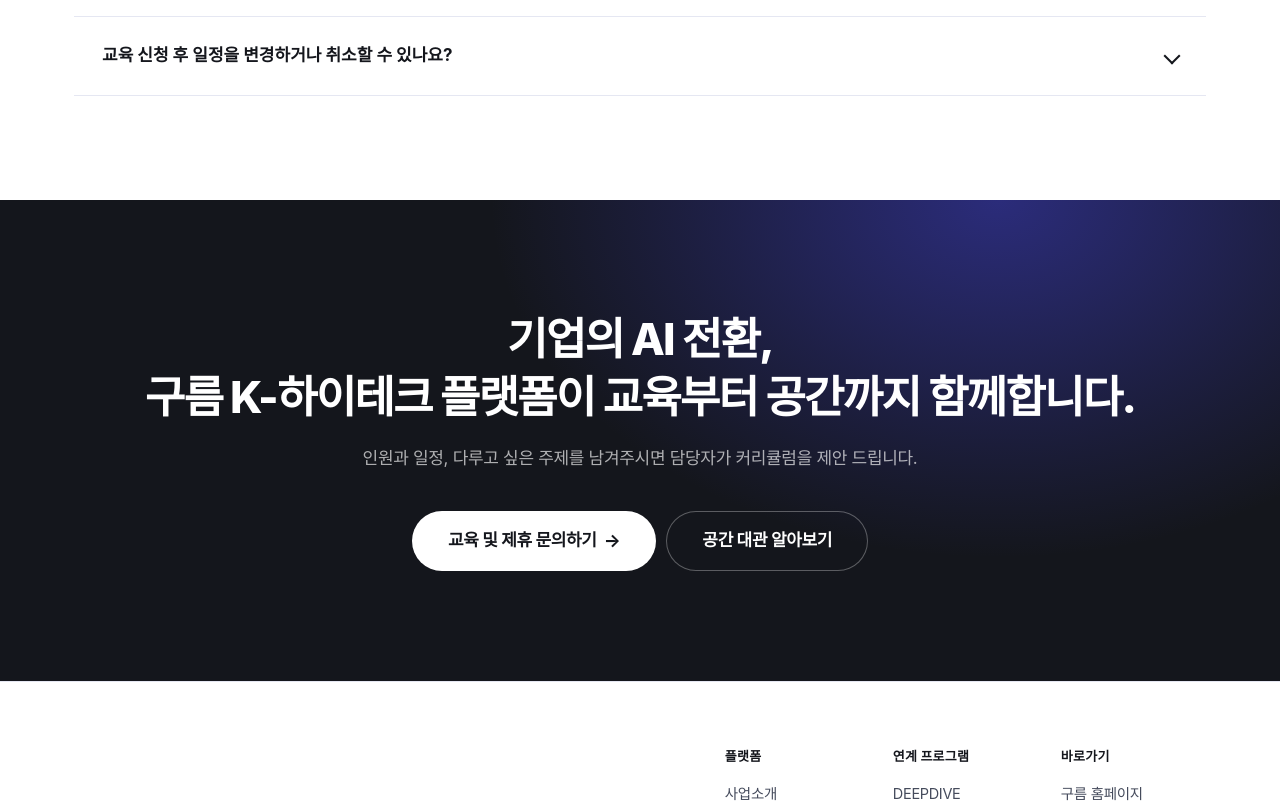
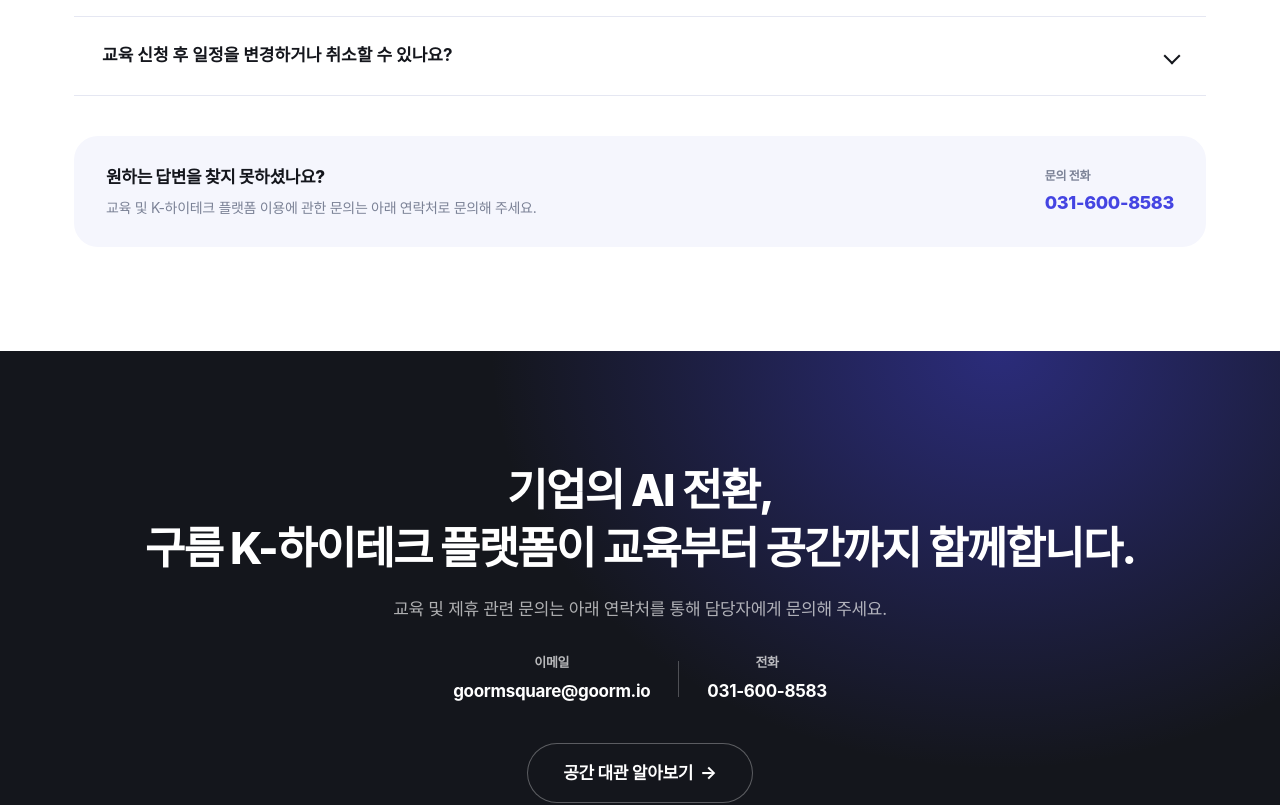
Before and after one commit to gain-0525/KHP_landingPage, a React (Vite) app: page /contact in a window 1280 px wide. Shown: the part 1280-2085 px from the top of the page. Built offline with nearby package versions, Linux system fonts and the light colour scheme; a web font is replaced by a local one.

Commit message:
[Fix] #12 라우터 및 css 수정

```diff
--- a/src/components/about/LocationSection.css
+++ b/src/components/about/LocationSection.css
@@ -88,3 +88,47 @@
   border-radius: var(--r-md);
   overflow: hidden;
 }
+
+#location .tabs {
+  display: grid;
+  grid-template-columns: repeat(2, 1fr);
+  gap: 12px;
+
+  width: 360px;
+}
+
+#location .tab {
+  min-height: 64px;
+  padding: 0 28px;
+
+  border: 1px solid var(--line);
+  border-radius: 14px;
+
+  background: var(--surface);
+  color: var(--ink-2);
+
+  font-size: 18px;
+  font-weight: 800;
+
+  cursor: pointer;
+
+  transition:
+    background .2s ease,
+    color .2s ease,
+    border-color .2s ease,
+    transform .2s ease;
+}
+
+#location .tab:hover {
+  border-color: var(--blue);
+  color: var(--blue);
+  transform: translateY(-2px);
+}
+
+#location .tab[aria-selected="true"] {
+  background: var(--blue);
+  border-color: var(--blue);
+  color: #fff;
+
+  box-shadow: 0 8px 24px rgba(68, 68, 226, 0.18);
+}
--- a/src/components/contact/FaqSection.css
+++ b/src/components/contact/FaqSection.css
@@ -134,6 +134,69 @@
   background-color: #fff;
 }
 
+.faq__contact {
+  margin-top: 40px;
+  padding: 28px 32px;
+
+  display: flex;
+  align-items: center;
+  justify-content: space-between;
+  gap: 32px;
+
+  background: var(--mist);
+  border-radius: var(--r-lg);
+}
+
+.faq__contact-text strong {
+  display: block;
+  margin-bottom: 6px;
+
+  font-size: 17px;
+  font-weight: 800;
+  color: var(--ink);
+}
+
+.faq__contact-text p {
+  margin: 0;
+
+  font-size: 14px;
+  line-height: 1.6;
+  color: var(--ink-3);
+}
+
+.faq__contact-info {
+  flex-shrink: 0;
+
+  display: flex;
+  flex-direction: column;
+  gap: 4px;
+}
+
+.faq__contact-label {
+  font-size: 12px;
+  font-weight: 700;
+  color: var(--ink-3);
+}
+
+.faq__contact-info a {
+  font-size: 18px;
+  font-weight: 800;
+  color: var(--blue);
+  text-decoration: none;
+}
+
+.faq__contact-info a:hover {
+  text-decoration: underline;
+}
+
+@media (max-width: 640px) {
+  .faq__contact {
+    align-items: flex-start;
+    flex-direction: column;
+    padding: 24px;
+  }
+}
+
 /* 모바일 */
 @media (max-width: 768px) {
   .faq__tabs {
--- a/src/components/contact/FaqSection.tsx
+++ b/src/components/contact/FaqSection.tsx
@@ -235,6 +235,25 @@
             );
           })}
         </div>
+
+        {/* 문의 안내 */}
+        <div className="faq__contact">
+          <div className="faq__contact-text">
+            <strong>원하는 답변을 찾지 못하셨나요?</strong>
+            <p>
+              교육 및 K-하이테크 플랫폼 이용에 관한 문의는
+              아래 연락처로 문의해 주세요.
+            </p>
+          </div>
+
+          <div className="faq__contact-info">
+            <span className="faq__contact-label">문의 전화</span>
+
+            <a href="tel:0316008586">
+              031-600-8583
+            </a>
+          </div>
+        </div>
       </div>
     </section>
   );
--- a/src/components/home/RoadmapSection.css
+++ b/src/components/home/RoadmapSection.css
@@ -9,12 +9,7 @@
   right: 0;
   top: 23px;
   height: 1px;
-  background: linear-gradient(
-    90deg,
-    var(--blue) 0%,
-    var(--blue) 66%,
-    var(--line) 66%
-  );
+  background-color: blue;
 }
 
 .road__grid {
--- a/src/components/home/RoadmapSection.tsx
+++ b/src/components/home/RoadmapSection.tsx
@@ -147,9 +147,9 @@
 
           <Link
             className="btn btn--lg btn--fill"
-            to="/contact/inquiry"
+            to="/programs"
           >
-            교육 신청 · 문의하기
+            교육훈련 자세히보기
             <span className="btn__arw" aria-hidden="true">
               →
             </span>
--- a/src/components/layout/CtaSection.css
+++ b/src/components/layout/CtaSection.css
@@ -61,3 +61,38 @@
 .cta .btn--light .btn__arw {
   color: inherit;
 }
+
+
+.cta__contact {
+  display: flex;
+  align-items: center;
+  justify-content: center;
+  gap: 28px;
+
+  margin-top: 28px;
+}
+
+.cta__contact-item {
+  display: flex;
+  flex-direction: column;
+  gap: 5px;
+
+  text-decoration: none;
+}
+
+.cta__contact-label {
+  font-size: 13px;
+  font-weight: 600;
+  opacity: 0.7;
+}
+
+.cta__contact-item strong {
+  font-size: 17px;
+  font-weight: 700;
+}
+
+.cta__contact-divider {
+  width: 1px;
+  height: 36px;
+  background: rgba(255, 255, 255, 0.25);
+}
--- a/src/components/layout/CtaSection.tsx
+++ b/src/components/layout/CtaSection.tsx
@@ -13,26 +13,39 @@
         </h2>
 
         <p>
-          인원과 일정, 다루고 싶은 주제를 남겨주시면 담당자가
-          커리큘럼을 제안 드립니다.
+          교육 및 제휴 관련 문의는 아래 연락처를 통해
+          담당자에게 문의해 주세요.
         </p>
 
+        <div className="cta__contact">
+          <a
+            href="mailto:goormsquare@goorm.io"
+            className="cta__contact-item"
+          >
+            <span className="cta__contact-label">이메일 </span>
+            <strong>goormsquare@goorm.io</strong>
+          </a>
+
+          <span className="cta__contact-divider" />
+
+          <a
+            href="tel:0316008586"
+            className="cta__contact-item"
+          >
+            <span className="cta__contact-label">전화 </span>
+            <strong>031-600-8583</strong>
+          </a>
+        </div>
+
         <div className="cta__btns">
-          <Link
-            className="btn btn--lg btn--light"
-            to="/contact"
-          >
-            교육 및 제휴 문의하기
-            <span className="btn__arw" aria-hidden="true">
-              →
-            </span>
-          </Link>
-
           <Link
             className="btn btn--lg btn--outline"
             to="/space"
           >
             공간 대관 알아보기
+            <span className="btn__arw" aria-hidden="true">
+              →
+            </span>
           </Link>
         </div>
       </div>
--- a/src/components/space/SpaceSection.css
+++ b/src/components/space/SpaceSection.css
@@ -375,3 +375,167 @@
   object-fit: cover;
   display: block;
 }
+
+.space__tabs {
+  display: grid;
+  grid-template-columns: repeat(2, 1fr);
+  gap: 12px;
+
+  width: 360px;
+}
+
+.space__tab {
+  min-height: 64px;
+  padding: 0 32px;
+
+  border: 1px solid var(--line);
+  border-radius: 14px;
+
+  background: var(--surface);
+  color: var(--ink-2);
+
+  font-size: 18px;
+  font-weight: 800;
+
+  cursor: pointer;
+
+  transition:
+    background .2s ease,
+    color .2s ease,
+    border-color .2s ease,
+    transform .2s ease,
+    box-shadow .2s ease;
+}
+
+.space__tab:hover {
+  border-color: var(--blue);
+  color: var(--blue);
+  transform: translateY(-2px);
+}
+
+.space__tab[aria-selected="true"] {
+  background: var(--blue);
+  border-color: var(--blue);
+  color: #fff;
+
+  box-shadow: 0 8px 24px rgba(68, 68, 226, .18);
+}
+
+/* 판교 / 제주 대표 공간 */
+
+.space__branches {
+  display: grid;
+  grid-template-columns: repeat(2, minmax(0, 1fr));
+  gap: 24px;
+  margin-top: 48px;
+}
+
+.space__branch {
+  overflow: hidden;
+  background: var(--surface);
+  border: 1px solid var(--line);
+  border-radius: var(--r-lg);
+}
+
+.space__branch-img {
+  width: 100%;
+  height: 300px;
+  overflow: hidden;
+}
+
+.space__branch-img img {
+  display: block;
+  width: 100%;
+  height: 100%;
+  object-fit: cover;
+}
+
+.space__branch-info {
+  padding: 26px 28px 30px;
+}
+
+.space__branch-label {
+  font-size: 12px;
+  font-weight: 800;
+  letter-spacing: .12em;
+  color: var(--blue);
+}
+
+.space__branch-info h3 {
+  margin-top: 8px;
+  font-size: 24px;
+  font-weight: 800;
+}
+
+.space__branch-info p {
+  margin-top: 10px;
+  color: var(--ink-2);
+  line-height: 1.65;
+}
+
+
+/* 상세 공간 */
+
+.space__detail {
+  margin-top: 80px;
+}
+
+.space__detail-head {
+  display: flex;
+  align-items: flex-end;
+  justify-content: space-between;
+  gap: 32px;
+
+  margin-bottom: 32px;
+}
+
+.space__detail-head .h3 {
+  margin-top: 6px;
+}
+
+.space__tabs {
+  display: grid;
+  grid-template-columns: repeat(2, 1fr);
+  width: 360px;
+  gap: 10px;
+}
+
+.space__tab {
+  min-height: 58px;
+  padding: 0 32px;
+  font-size: 17px;
+  font-weight: 800;
+}
+
+.h3_sub {
+  font-size: clamp(21px, 2.4vw, 24px);
+  font-weight: 600;
+  letter-spacing: -.035em;
+  line-height: 1.36;
+}
+
+
+/* 모바일 */
+
+@media (max-width: 768px) {
+  .space__branches {
+    grid-template-columns: 1fr;
+  }
+
+  .space__branch-img {
+    height: 230px;
+  }
+
+  .space__detail {
+    margin-top: 60px;
+  }
+
+  .space__detail-head {
+    display: block;
+  }
+
+  .space__tabs {
+    width: 100%;
+    margin-top: 24px;
+  }
+}
--- a/src/styles/global.css
+++ b/src/styles/global.css
@@ -128,7 +128,7 @@
 }
 
 .h3 {
-  font-size: clamp(21px, 2.4vw, 26px);
+  font-size: clamp(21px, 2.4vw, 36px);
   font-weight: 800;
   letter-spacing: -.035em;
   line-height: 1.36;
```
Also changed, not shown: src/components/space/SpaceSection.tsx (+117 -46 lines).
